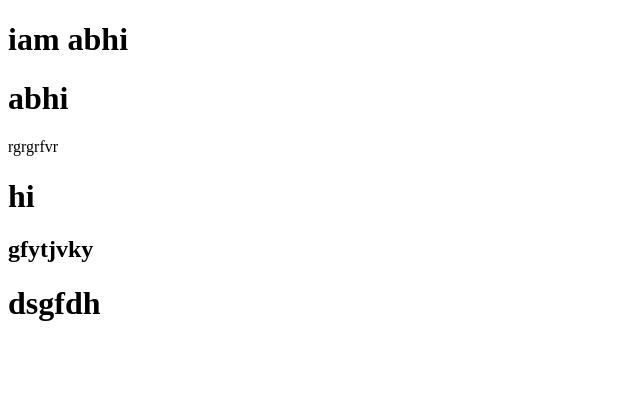
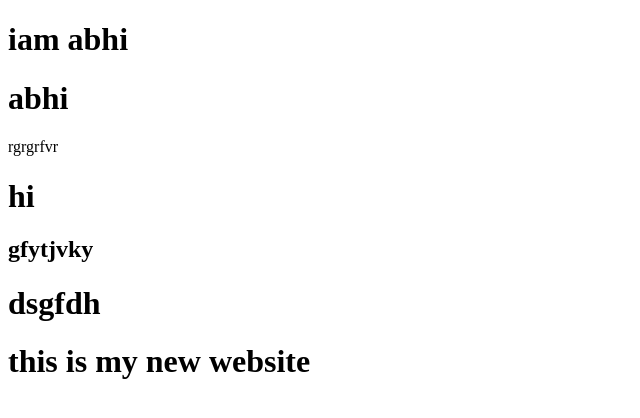
Before and after one commit to abhiyeduru/Abhi2244, a plain HTML site: page Desktop/abhaiyeduru 11/index.html in a window 1280 px wide. Shown: the whole page, without its empty margins (0-640 px from the left). Drawn offline with Linux system fonts and the light colour scheme.

Commit message:
new and add

```diff
--- a/Desktop/abhaiyeduru 11/index.html
+++ b/Desktop/abhaiyeduru 11/index.html
@@ -12,5 +12,8 @@
     <h1>hi</h1>
     <h2>gfytjvky</h2>
     <h1>dsgfdh</h1>
+    <h1>this is my new website
+
+    </h1>
 </body>
 </html>
```
